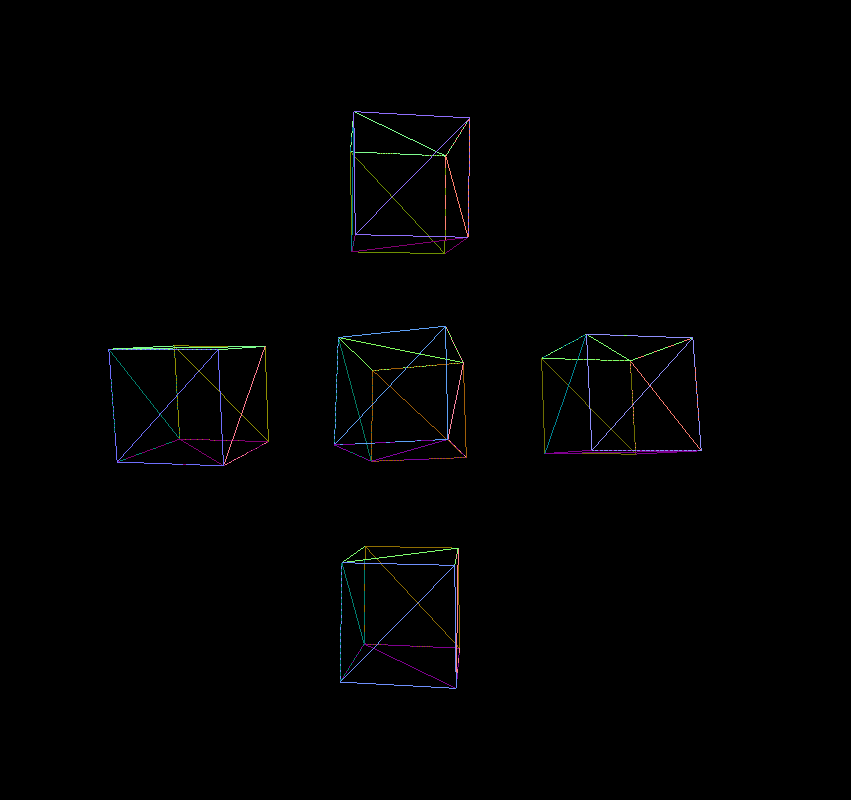
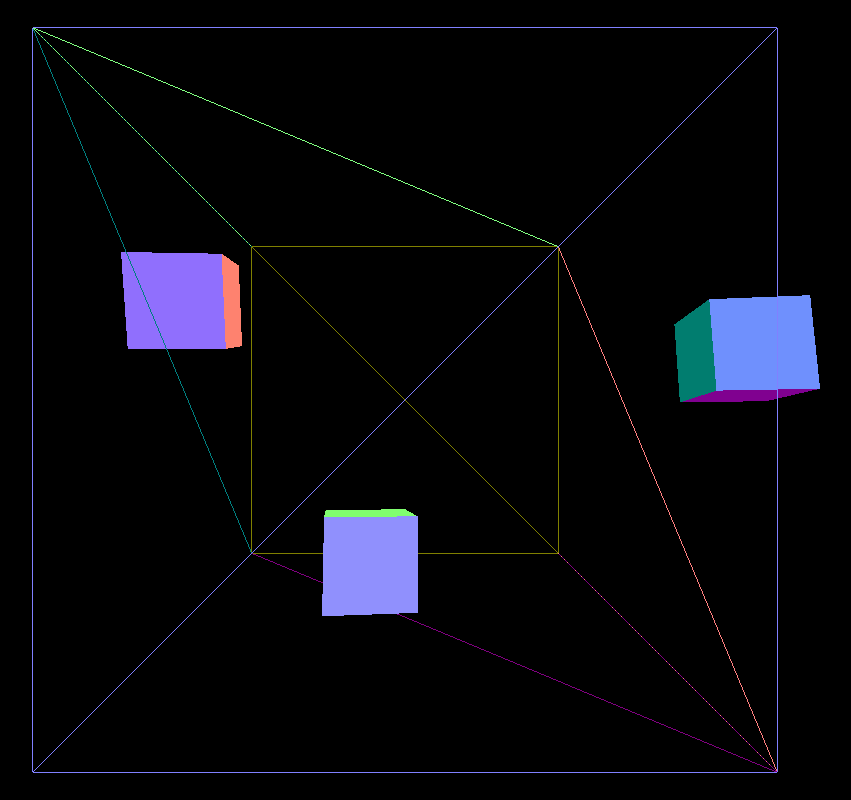
Before and after one commit to hebertomoreno/FirstThree, a plain HTML site: page index.html in a window 1280 px wide. Shown: the whole page, without its empty margins (235-1086 px from the left). Drawn offline with Linux system fonts and the light colour scheme.

Commit message:
Commit for some change

```diff
--- a/index.html
+++ b/index.html
@@ -27,33 +27,43 @@
   		/******************************/
 
   		document.body.appendChild(renderer.domElement);
+  		/*Define geometry and material for cube rendering*/
   		var geometry = new THREE.BoxGeometry(1,1,1);
+  		var centerCubeGeometry = new THREE.BoxGeometry(5,5,5);
+
   		var material = new THREE.MeshNormalMaterial( {
   			//color: 0x0054a6,
   			shading: THREE.SmoothShading,
+  			//wireframe: true
+  		});
+
+  		var centerCubeMaterial = new THREE.MeshNormalMaterial( {
+  			shading: THREE.SmoothShading,
   			wireframe: true
   		});
+
   		var cube = new THREE.Mesh(geometry, material);
   		var cube2 = new THREE.Mesh(geometry, material);
   		var cube3 = new THREE.Mesh(geometry, material);
   		var cube4 = new THREE.Mesh(geometry, material);
-  		var centerCube = new THREE.Mesh(geometry, material);
+  		var centerCube = new THREE.Mesh(centerCubeGeometry, centerCubeMaterial);
 
   		scene.add(cube);
-  		scene.add(cube2);
+  		//scene.add(cube2);
   		scene.add(cube3);
   		scene.add(cube4);
   		scene.add(centerCube);
 
-  		camera.position.z = 5;
+  		camera.position.z = 6;
 
-  		cube.position.x = 2;
-  		cube2.position.x = -2;
-  		cube3.position.y = 2;
-  		cube4.position.y = -2;
+  		cube.position.x = 1;
+  		cube2.position.x = -1;
+  		cube3.position.y = 1;
+  		cube4.position.y = -1;
 
   		/*controls = new THREE.TrackballControls( camera );
 		controls.target.set( 0, 0, 0 );*/
+		window.addEventListener( 'resize', onWindowResize, false );
 		/*Window Resize function*/
 		function onWindowResize() {
 
@@ -65,6 +75,8 @@
 		}
 
   		function render() {
+  			var r = Date.now() * 0.0005;
+
   			requestAnimationFrame( render);
   			cube.rotation.x += 0.01;
   			cube.rotation.y += 0.01;
@@ -78,8 +90,20 @@
   			cube4.rotation.x += 0.01;
   			cube4.rotation.y -= 0.01;
 
-  			centerCube.rotation.x += 0.02;
-  			centerCube.rotation.y += 0.02;
+  			cube.position.x = 1 * Math.cos( r );
+  			cube.position.y = 2 * Math.sin( r );
+
+  			/*cube2.position.x = 2 * Math.cos( r -6);
+  			cube2.position.y = 2 * Math.sin( r -6);*/
+
+  			cube3.position.x = 3 * Math.cos( r -8);
+  			cube3.position.y = 2 * Math.sin( r -8);
+
+  			cube4.position.x = 4 * Math.cos( r -4);
+  			cube4.position.y = 2 * Math.sin( r -4);
+
+  			//centerCube.rotation.x += 0.001;
+  			//centerCube.rotation.y += 0.001;
   			renderer.render(scene, camera);
   			/*renderer.setSize(window.innerWidth, window.innerHeight);*/
   			camera.lookAt( scene.position );
```
